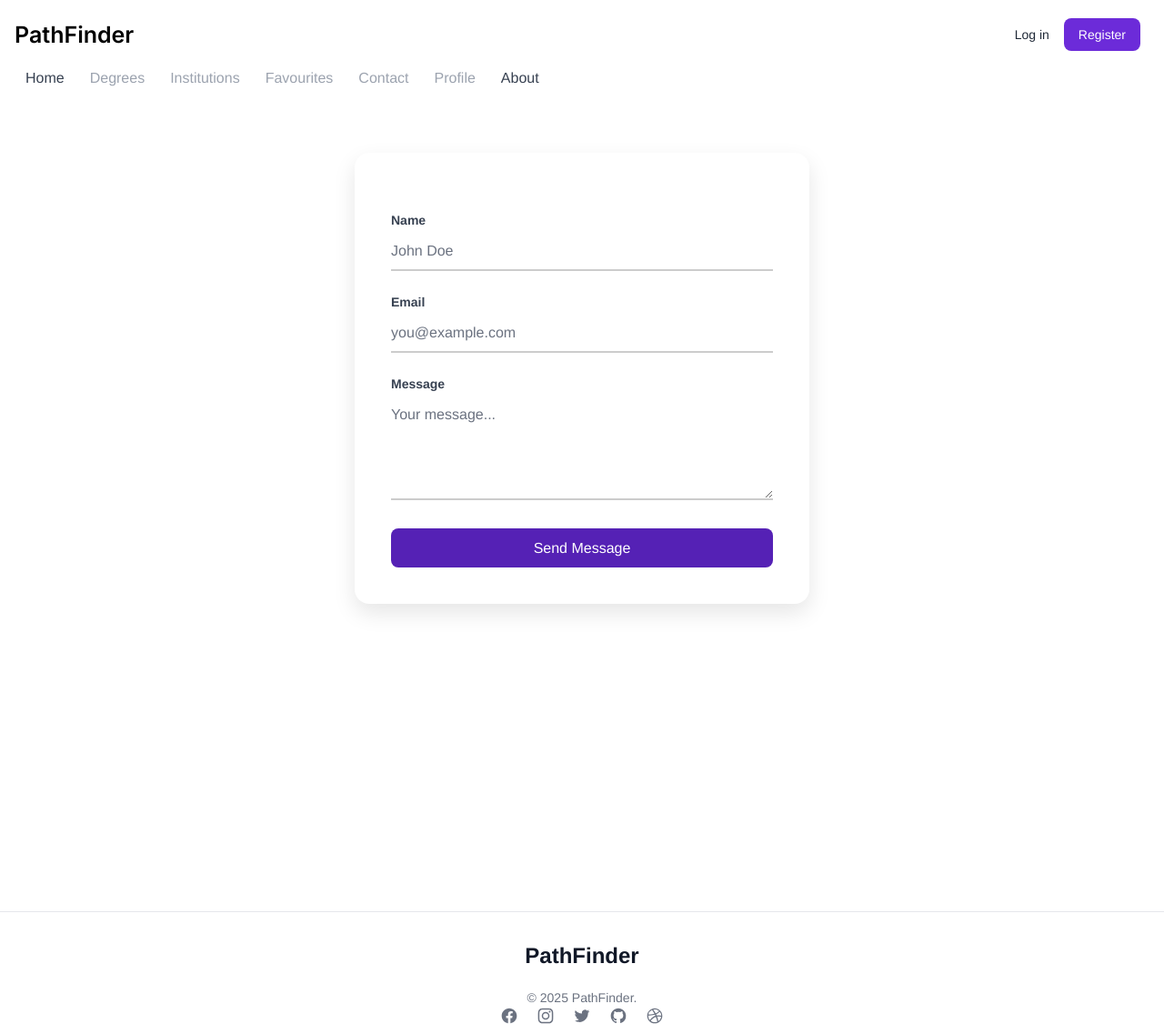
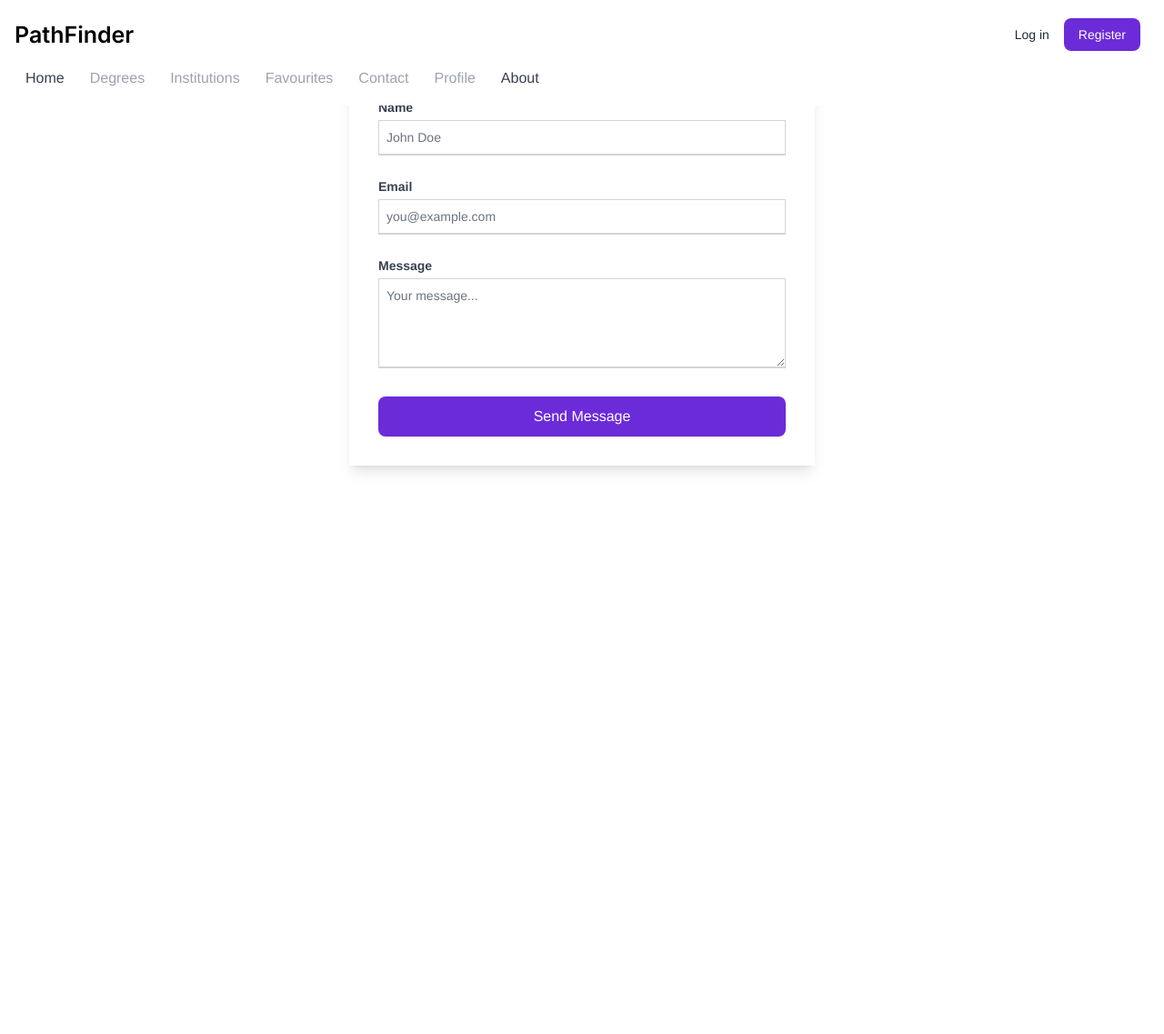
Before and after one commit to devnitht02/recommendation-engine, a Django app: template recommender/dashboard/templates/contact.html in a window 1280 px wide. Shown: the whole page at 91% size. After the commit the page ends 519 px from the top, so only its background shows below. Run offline with Django 5.2, Linux system fonts and the light colour scheme; the template is opened without the code that fills it, so the values that code supplies are empty; style sheets or scripts are compiled from the project's sources; some libraries are stand-ins or nearby versions.

Commit message:
new contact form using pure tailwind

```diff
--- a/recommender/dashboard/templates/contact.html
+++ b/recommender/dashboard/templates/contact.html
@@ -10,6 +10,45 @@
 
 {% block content %}
 
+
+    <div class="min-h-screen bg-gradient-to-br from-indigo-50 to-purple-100 flex items-center justify-center pt-28 pb-16">
+        <div class="w-full max-w-lg bg-white rounded-2xl shadow-lg p-8">
+            <h1 class="text-center text-3xl font-semibold text-black bg-white py-2 shadow w-full max-w-xl mx-auto mb-6">
+                CONTACT US
+            </h1>
+
+            <form action="{% url 'dashboard:contact_page' %}" method="POST" class="space-y-6">
+                {% csrf_token %}
+
+                <div>
+                    <label for="name" class="block text-sm font-semibold text-gray-700 mb-1">Name</label>
+                    <input type="text" id="name" name="name" placeholder="John Doe"
+                           class="w-full border-b-2 border-gray-300 bg-transparent px-2 py-2 text-sm focus:outline-none focus:border-purple-600"
+                           required>
+                </div>
+
+                <div>
+                    <label for="email" class="block text-sm font-semibold text-gray-700 mb-1">Email</label>
+                    <input type="email" id="email" name="email" placeholder="you@example.com"
+                           class="w-full border-b-2 border-gray-300 bg-transparent px-2 py-2 text-sm focus:outline-none focus:border-purple-600"
+                           required>
+                </div>
+
+                <div>
+                    <label for="message" class="block text-sm font-semibold text-gray-700 mb-1">Message</label>
+                    <textarea id="message" name="message" rows="4" placeholder="Your message..."
+                              class="w-full border-b-2 border-gray-300 bg-transparent px-2 py-2 text-sm focus:outline-none focus:border-purple-600 resize-none"
+                              required></textarea>
+                </div>
+
+                <button type="submit" id="send-message"
+                        class="w-full bg-purple-700 hover:bg-purple-800 text-white font-medium py-2.5 rounded-lg shadow transition duration-300 ease-in-out">
+                    Send Message
+                </button>
+            </form>
+        </div>
+    </div>
+
     <script>
         $(document).ready(function () {
             $('#send-message').click(function (e) {
@@ -17,10 +56,9 @@
 
                 const name = $('input[name="name"]').val().trim();
                 const email = $('input[name="email"]').val().trim();
-            const subject = $('input[name="subject"]').val().trim();
                 const message = $('textarea[name="message"]').val().trim();
 
-            if (!name || !email || !subject || !message) {
+                if (!name || !email || !message) {
                     showPopup("Validation Error", "All fields are required.", "validation");
                     return;
                 }
@@ -82,93 +120,6 @@
         });
     </script>
 
-<style>
-  .contact-gradient {
 
-    min-height: 100vh;
-    padding-top: 7rem; /* Push below navbar */
-    padding-bottom: 5rem;
-  }
-
-  .contact-card {
-    border-radius: 1rem;
-    background-color: white;
-    padding: 2.5rem;
-    box-shadow: 0 10px 25px rgba(0, 0, 0, 0.1);
-    width: 100%;
-    max-width: 500px;
-    margin: auto;
-  }
-
-  .contact-input {
-    border: none;
-    border-bottom: 2px solid #ccc;
-    border-radius: 0;
-    background: transparent;
-    padding: 0.5rem 0;
-    font-size: 1rem;
-    width: 100%;
-    transition: border-color 0.3s;
-  }
-
-  .contact-input:focus {
-    outline: none;
-    border-color: #7e22ce;
-  }
-
-  .contact-btn {
-    background-color: #5521b5;
-    color: white;
-    padding: 0.6rem 1.5rem;
-    font-weight: 500;
-    width: 100%;
-    border: none;
-    border-radius: 0.5rem;
-    transition: background-color 0.3s ease;
-  }
-
-
-</style>
-
-<div class="contact-gradient flex items-center justify-center">
-
-  <div class="contact-card">
-
-    <form action="{% url 'dashboard:contact_page' %}" method="POST" class="space-y-6">
-      {% csrf_token %}
-
-      <div>
-        <label for="name" class="block text-sm font-semibold text-gray-700 mb-1">Name</label>
-        <input type="text" id="name" name="name" class="contact-input" placeholder="John Doe" required>
-      </div>
-
-      <div>
-        <label for="email" class="block text-sm font-semibold text-gray-700 mb-1">Email</label>
-        <input type="email" id="email" name="email" class="contact-input" placeholder="you@example.com" required>
-      </div>
-
-      <div>
-        <label for="message" class="block text-sm font-semibold text-gray-700 mb-1">Message</label>
-        <textarea id="message" name="message" rows="4" class="contact-input" placeholder="Your message..." required></textarea>
-      </div>
-
-      <button type="submit" id="contactBtn" class="contact-btn">Send Message</button>
-    </form>
-  </div>
-
-</div>
-
-      <script>
-        const btn = document.getElementById("contactBtn");
-
-        btn.addEventListener("mouseenter", function () {
-            btn.style.backgroundColor = "#6B3FD9";  // lighter purple for hover
-            btn.style.transition = "background-color 0.3s ease";
-        });
-
-        btn.addEventListener("mouseleave", function () {
-            btn.style.backgroundColor = "#5521b5";  // original purple
-        });
-    </script>
-{% include 'footer.html' %}
+    {#    {% include 'footer.html' %}#}
 {% endblock content %}
```
Lines whose indentation alone changed are shown as unchanged.
